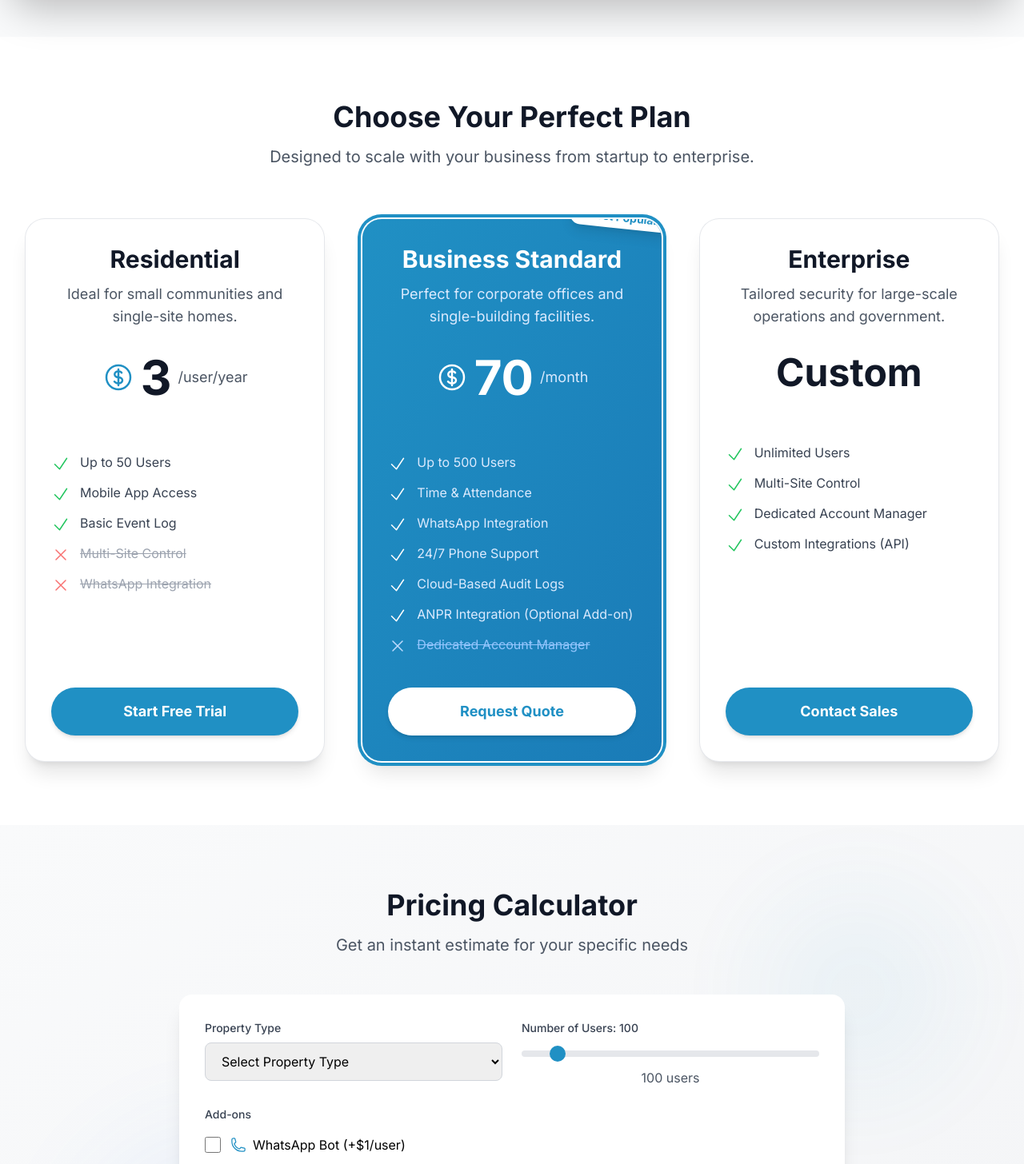
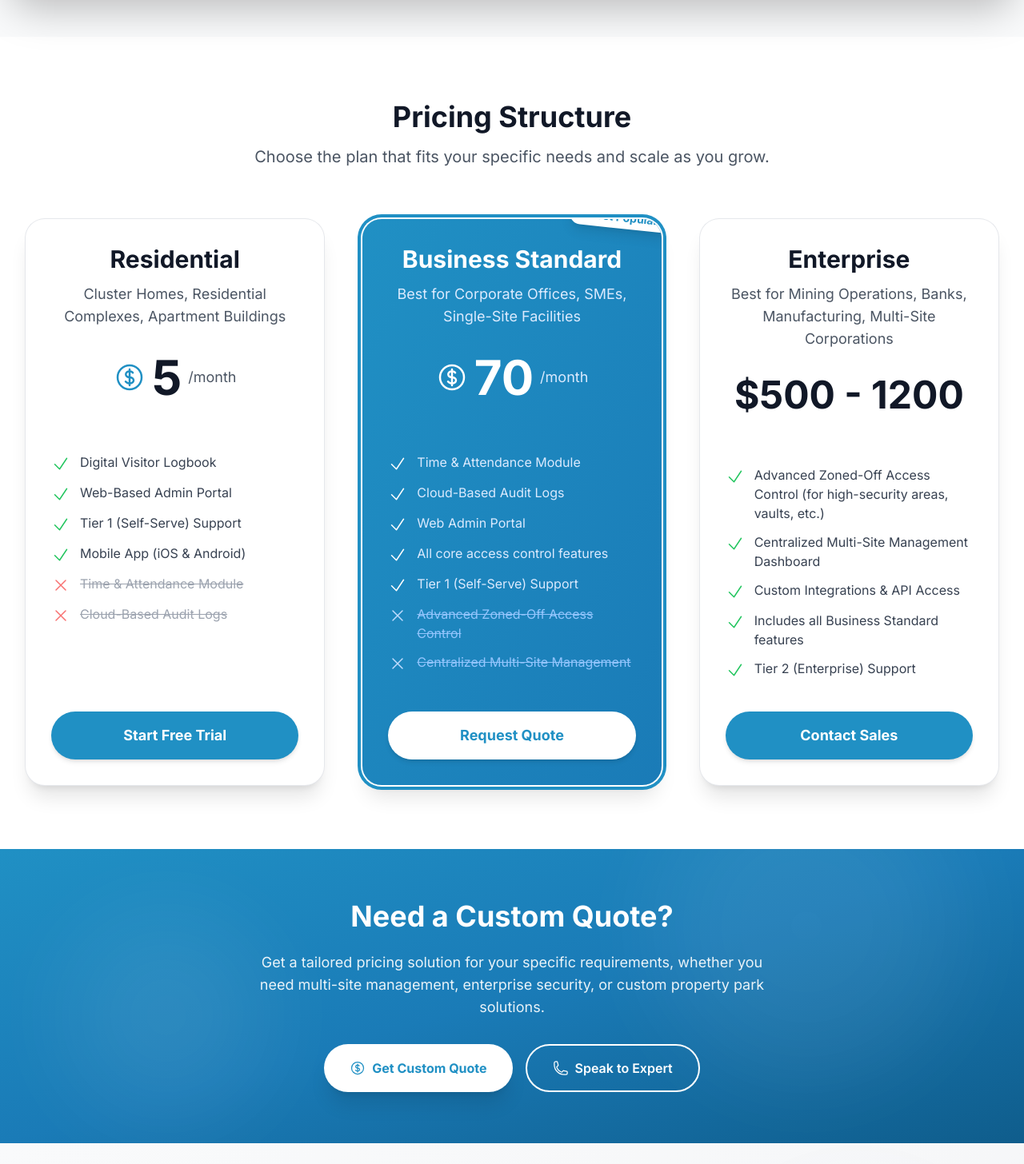
Before and after one commit to billychosee/smataccess-test, a Next.js app: page /pricing in a window 1280 px wide. Shown: the part 722-2178 px from the top of the page at 80% size. Built offline with nearby package versions, Linux system fonts and the light colour scheme; a web font is replaced by a local one.

Commit message:
Update pricing structure for Residential, Business Standard, and Enterprise tiers

```diff
--- a/app/page.tsx
+++ b/app/page.tsx
@@ -297,41 +297,50 @@ export default function Home() {
   const pricingTiers = [
     {
       name: "Residential",
-      price: "3",
-      tagline: "Ideal for small communities and single-site homes.",
+      price: "5",
+      tagline: "Cluster Homes, Residential Complexes, Apartment Buildings",
       isPopular: false,
-      features: ["Up to 50 Users", "Mobile App Access", "Basic Event Log"],
-      missingFeatures: ["Multi-Site Control", "WhatsApp Integration"],
+      features: [
+        "Digital Visitor Logbook",
+        "Web-Based Admin Portal",
+        "Tier 1 (Self-Serve) Support",
+        "Mobile App (iOS & Android)",
+        "Time & Attendance Module",
+        "Cloud-Based Audit Logs"
+      ],
+      missingFeatures: ["Advanced Zoned-Off Access Control"],
       buttonText: "Start Free Trial",
       link: "/signup/residential",
     },
     {
       name: "Business Standard",
       price: "70",
-      tagline: "Perfect for corporate offices and single-building facilities.",
+      tagline: "Best for Corporate Offices, SMEs, Single-Site Facilities",
       isPopular: true,
       features: [
-        "Up to 500 Users",
-        "Time & Attendance",
-        "WhatsApp Integration",
-        "24/7 Phone Support",
+        "Time & Attendance Module",
         "Cloud-Based Audit Logs",
-        "ANPR Integration (Optional Add-on)",
+        "Web Admin Portal",
+        "All core access control features",
+        "Tier 1 (Self-Serve) Support",
+        "Advanced Zoned-Off Access Control",
+        "Centralized Multi-Site Management"
       ],
-      missingFeatures: ["Dedicated Account Manager"],
+      missingFeatures: ["Custom Integrations & API Access"],
       buttonText: "Request Quote",
       link: "/contact/business",
     },
     {
       name: "Enterprise",
-      price: "Custom",
-      tagline: "Tailored security for large-scale operations and government.",
+      price: "500 - 1200",
+      tagline: "Best for Mining Operations, Banks, Manufacturing, Multi-Site Corporations",
       isPopular: false,
       features: [
-        "Unlimited Users",
-        "Multi-Site Control",
-        "Dedicated Account Manager",
-        "Custom Integrations (API)",
+        "Advanced Zoned-Off Access Control (for high-security areas, vaults, etc.)",
+        "Centralized Multi-Site Management Dashboard",
+        "Custom Integrations & API Access",
+        "Includes all Business Standard features",
+        "Tier 2 (Enterprise) Support"
       ],
       missingFeatures: [],
       buttonText: "Contact Sales",
@@ -445,7 +454,7 @@ export default function Home() {
                   <div key={index} className="h-full">
                     <div className="relative p-8 pt-16 rounded-2xl flex flex-col items-center text-center justify-start h-full min-h-[300px] w-full transition-all duration-300 ease-in-out transform hover:scale-[1.02] glass-glow-blue">
                       {/* Icon Circle - ABSOLUTE POSITIONING */}
-                      <div className="w-20 h-20 bg-gradient-to-br from-blue-400 to-cyan-400 rounded-full flex items-center justify-center mb-6 absolute top-0 transform -translate-y-1/2 shadow-lg">
+                      <div className="absolute top-0 flex items-center justify-center w-20 h-20 mb-6 transform -translate-y-1/2 rounded-full shadow-lg bg-gradient-to-br from-blue-400 to-cyan-400">
                         <Icon className="w-12 h-12 text-white" />
                       </div>
 
@@ -462,7 +471,7 @@ export default function Home() {
                       {/* Learn More Link */}
                       <Link
                         href={`/use-cases/${item.slug}`}
-                        className="text-blue-600 hover:text-blue-800 font-medium transition-colors mt-auto flex items-center"
+                        className="flex items-center mt-auto font-medium text-blue-600 transition-colors hover:text-blue-800"
                       >
                         Learn More
                         <ArrowRightIcon className="w-4 h-4 ml-2" />
@@ -485,7 +494,7 @@ export default function Home() {
                   <div key={index} className="h-full lg:col-span-1">
                     <div className="relative p-8 pt-16 rounded-2xl flex flex-col items-center text-center justify-start h-full min-h-[300px] w-full transition-all duration-300 ease-in-out transform hover:scale-[1.02] glass-glow-blue">
                       {/* Icon Circle - ABSOLUTE POSITIONING */}
-                      <div className="w-20 h-20 bg-gradient-to-br from-blue-400 to-cyan-400 rounded-full flex items-center justify-center mb-6 absolute top-0 transform -translate-y-1/2 shadow-lg">
+                      <div className="absolute top-0 flex items-center justify-center w-20 h-20 mb-6 transform -translate-y-1/2 rounded-full shadow-lg bg-gradient-to-br from-blue-400 to-cyan-400">
                         <Icon className="w-12 h-12 text-white" />
                       </div>
 
@@ -502,7 +511,7 @@ export default function Home() {
                       {/* Learn More Link */}
                       <Link
                         href={`/use-cases/${item.slug}`}
-                        className="text-blue-600 hover:text-blue-800 font-medium transition-colors mt-auto flex items-center"
+                        className="flex items-center mt-auto font-medium text-blue-600 transition-colors hover:text-blue-800"
                       >
                         Learn More
                         <ArrowRightIcon className="w-4 h-4 ml-2" />
@@ -523,7 +532,7 @@ export default function Home() {
                   <div key={actualIndex} className="w-full max-w-md">
                     <div className="relative p-8 pt-16 rounded-2xl flex flex-col items-center text-center justify-start h-full min-h-[300px] w-full transition-all duration-300 ease-in-out transform hover:scale-[1.02] glass-glow-blue">
                       {/* Icon Circle - ABSOLUTE POSITIONING */}
-                      <div className="w-20 h-20 bg-gradient-to-br from-blue-400 to-cyan-400 rounded-full flex items-center justify-center mb-6 absolute top-0 transform -translate-y-1/2 shadow-lg">
+                      <div className="absolute top-0 flex items-center justify-center w-20 h-20 mb-6 transform -translate-y-1/2 rounded-full shadow-lg bg-gradient-to-br from-blue-400 to-cyan-400">
                         <Icon className="w-12 h-12 text-white" />
                       </div>
 
@@ -540,7 +549,7 @@ export default function Home() {
                       {/* Learn More Link */}
                       <Link
                         href={`/use-cases/${item.slug}`}
-                        className="text-blue-600 hover:text-blue-800 font-medium transition-colors mt-auto flex items-center"
+                        className="flex items-center mt-auto font-medium text-blue-600 transition-colors hover:text-blue-800"
                       >
                         Learn More
                         <ArrowRightIcon className="w-4 h-4 ml-2" />
@@ -553,7 +562,7 @@ export default function Home() {
           </div>
 
           <div className="mt-8 text-center">
-            <button className="cursor-pointer bg-gradient-to-r from-blue-500 to-cyan-500 text-white px-8 py-3 rounded-full font-semibold hover:from-blue-600 hover:to-cyan-600 transition-all duration-300 shadow-lg">
+            <button className="px-8 py-3 font-semibold text-white transition-all duration-300 rounded-full shadow-lg cursor-pointer bg-gradient-to-r from-blue-500 to-cyan-500 hover:from-blue-600 hover:to-cyan-600">
               Find Your Industry
             </button>
           </div>
@@ -919,11 +928,10 @@ export default function Home() {
         <div className="relative z-10 px-4 mx-auto max-w-7xl sm:px-6 lg:px-8">
           <div className="mb-16 text-center">
             <h2 className="mb-4 text-4xl font-extrabold text-gray-900">
-              Unlock Your Perfect Plan
+              Pricing Structure
             </h2>
             <p className="max-w-2xl mx-auto text-xl text-gray-600">
-              Flexible and transparent pricing designed to scale with your
-              needs. Full details are on the pricing page.
+              Choose the plan that fits your specific needs and scale as you grow.
             </p>
           </div>
 
@@ -962,7 +970,22 @@ export default function Home() {
                 </p>
 
                 <div className="flex items-center justify-start mb-8">
-                  {tier.price !== "Custom" ? (
+                  {tier.price.includes("500 - 1200") ? (
+                    <>
+                      <CurrencyDollarIcon
+                        className={`w-7 h-7 ${
+                          tier.isPopular ? "text-white" : "text-[#2090C4]"
+                        } mr-1`}
+                      />
+                      <span
+                        className={`text-3xl font-extrabold ${
+                          tier.isPopular ? "text-white" : "text-gray-900"
+                        }`}
+                      >
+                        {tier.price}
+                      </span>
+                    </>
+                  ) : (
                     <>
                       <CurrencyDollarIcon
                         className={`w-10 h-10 ${
@@ -977,15 +1000,14 @@ export default function Home() {
                         {tier.price}
                       </span>
                     </>
-                  ) : (
-                    <span
-                      className={`text-5xl font-extrabold ${
-                        tier.isPopular ? "text-white" : "text-gray-900"
-                      }`}
-                    >
-                      {tier.price}
-                    </span>
                   )}
+                  <span
+                    className={`ml-2 text-lg ${
+                      tier.isPopular ? "text-blue-100" : "text-gray-600"
+                    }`}
+                  >
+                    /month
+                  </span>
                 </div>
 
                 <ul className="flex flex-col mb-10 space-y-3 grow">
--- a/app/pricing/page.tsx
+++ b/app/pricing/page.tsx
@@ -36,41 +36,46 @@ export default function Pricing() {
   const pricingTiers = [
     {
       name: "Residential",
-      price: "3",
-      tagline: "Ideal for small communities and single-site homes.",
+      price: "5",
+      tagline: "Cluster Homes, Residential Complexes, Apartment Buildings",
       isPopular: false,
-      features: ["Up to 50 Users", "Mobile App Access", "Basic Event Log"],
-      missingFeatures: ["Multi-Site Control", "WhatsApp Integration"],
+      features: [
+        "Digital Visitor Logbook",
+        "Web-Based Admin Portal",
+        "Tier 1 (Self-Serve) Support",
+        "Mobile App (iOS & Android)"
+      ],
+      missingFeatures: ["Time & Attendance Module", "Cloud-Based Audit Logs"],
       buttonText: "Start Free Trial",
       link: "/signup/residential",
     },
     {
       name: "Business Standard",
       price: "70",
-      tagline: "Perfect for corporate offices and single-building facilities.",
+      tagline: "Best for Corporate Offices, SMEs, Single-Site Facilities",
       isPopular: true,
       features: [
-        "Up to 500 Users",
-        "Time & Attendance",
-        "WhatsApp Integration",
-        "24/7 Phone Support",
+        "Time & Attendance Module",
         "Cloud-Based Audit Logs",
-        "ANPR Integration (Optional Add-on)",
+        "Web Admin Portal",
+        "All core access control features",
+        "Tier 1 (Self-Serve) Support"
       ],
-      missingFeatures: ["Dedicated Account Manager"],
+      missingFeatures: ["Advanced Zoned-Off Access Control", "Centralized Multi-Site Management"],
       buttonText: "Request Quote",
       link: "/contact/business",
     },
     {
       name: "Enterprise",
-      price: "Custom",
-      tagline: "Tailored security for large-scale operations and government.",
+      price: "500 - 1200",
+      tagline: "Best for Mining Operations, Banks, Manufacturing, Multi-Site Corporations",
       isPopular: false,
       features: [
-        "Unlimited Users",
-        "Multi-Site Control",
-        "Dedicated Account Manager",
-        "Custom Integrations (API)",
+        "Advanced Zoned-Off Access Control (for high-security areas, vaults, etc.)",
+        "Centralized Multi-Site Management Dashboard",
+        "Custom Integrations & API Access",
+        "Includes all Business Standard features",
+        "Tier 2 (Enterprise) Support"
       ],
       missingFeatures: [],
       buttonText: "Contact Sales",
@@ -153,10 +158,10 @@ export default function Pricing() {
         <div className="px-4 mx-auto max-w-7xl sm:px-6 lg:px-8">
           <div className="mb-16 text-center">
             <h2 className="mb-4 text-4xl font-bold text-gray-900">
-              Choose Your Perfect Plan
+              Pricing Structure
             </h2>
             <p className="max-w-3xl mx-auto text-xl text-gray-600">
-              Designed to scale with your business from startup to enterprise.
+              Choose the plan that fits your specific needs and scale as you grow.
             </p>
           </div>
 
@@ -209,7 +214,23 @@ export default function Pricing() {
 
                   {/* Price Display */}
                   <div className="flex items-center justify-center mb-8">
-                    {tier.price !== "Custom" ? (
+                    {tier.price === "Custom Quote" ? (
+                      <span
+                        className={`text-4xl font-extrabold ${
+                          tier.isPopular ? "text-white" : "text-gray-900"
+                        }`}
+                      >
+                        {tier.price}
+                      </span>
+                    ) : tier.price.includes("-") || tier.price.includes("Custom") ? (
+                      <span
+                        className={`text-5xl font-extrabold ${
+                          tier.isPopular ? "text-white" : "text-gray-900"
+                        }`}
+                      >
+                        ${tier.price}
+                      </span>
+                    ) : (
                       <>
                         <CurrencyDollarIcon
                           className={`w-10 h-10 ${
@@ -228,20 +249,9 @@ export default function Pricing() {
                             tier.isPopular ? "text-blue-100" : "text-gray-600"
                           }`}
                         >
-                          /
-                          {tier.name === "Business Standard"
-                            ? "month"
-                            : "user/year"}
+                          /month
                         </span>
                       </>
-                    ) : (
-                      <span
-                        className={`text-5xl font-extrabold ${
-                          tier.isPopular ? "text-white" : "text-gray-900"
-                        }`}
-                      >
-                        {tier.price}
-                      </span>
                     )}
                   </div>
                 </div>
@@ -301,6 +311,46 @@ export default function Pricing() {
                 </Link>
               </div>
             ))}
+          </div>
+        </div>
+      </section>
+
+      {/* CUSTOM QUOTE CTA SECTION */}
+      <section className="py-16 bg-gradient-to-br from-[#2090C4] via-[#1a7bb7] to-[#0f5d8c] relative overflow-hidden">
+        <div className="absolute inset-0">
+          <div className="absolute top-0 left-0 w-full h-full opacity-10">
+            <div className="absolute w-64 h-64 bg-white rounded-full top-20 left-20 filter blur-3xl animate-pulse"></div>
+            <div
+              className="absolute bg-white rounded-full bottom-20 right-20 w-96 h-96 filter blur-3xl animate-pulse"
+              style={{ animationDelay: "1s" }}
+            ></div>
+          </div>
+        </div>
+
+        <div className="relative z-10 max-w-4xl px-4 mx-auto text-center sm:px-6 lg:px-8">
+          <h2 className="mb-6 text-3xl font-bold text-white md:text-4xl">
+            Need a Custom Quote?
+          </h2>
+          <p className="max-w-2xl mx-auto mb-8 text-lg text-white/90">
+            Get a tailored pricing solution for your specific requirements, whether you need
+            multi-site management, enterprise security, or custom property park solutions.
+          </p>
+
+          <div className="flex flex-col justify-center gap-4 sm:flex-row">
+            <Link
+              href="/contact"
+              className="cursor-pointer bg-white text-[#2090C4] px-8 py-4 rounded-full font-bold hover:bg-gray-100 transition-all duration-300 transform hover:scale-105 shadow-xl flex items-center justify-center"
+            >
+              <CurrencyDollarIcon className="w-5 h-5 mr-2" />
+              Get Custom Quote
+            </Link>
+            <Link
+              href="/contact"
+              className="cursor-pointer border-2 border-white text-white px-8 py-4 rounded-full font-semibold hover:bg-white hover:text-[#2090C4] transition-all duration-300 flex items-center justify-center"
+            >
+              <PhoneIcon className="w-5 h-5 mr-2" />
+              Speak to Expert
+            </Link>
           </div>
         </div>
       </section>
```
